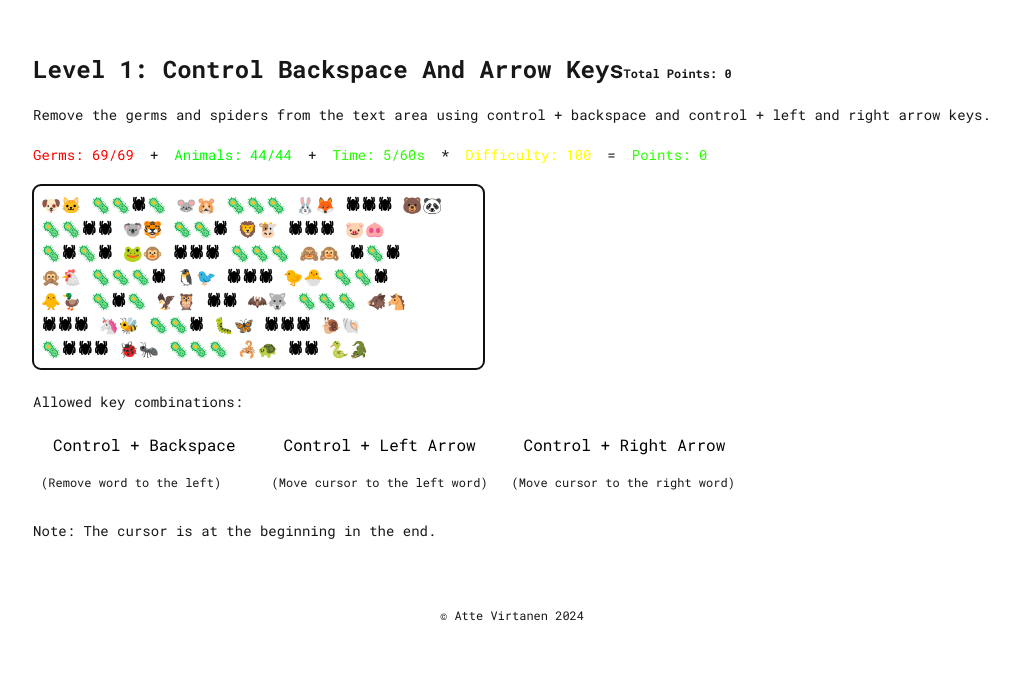
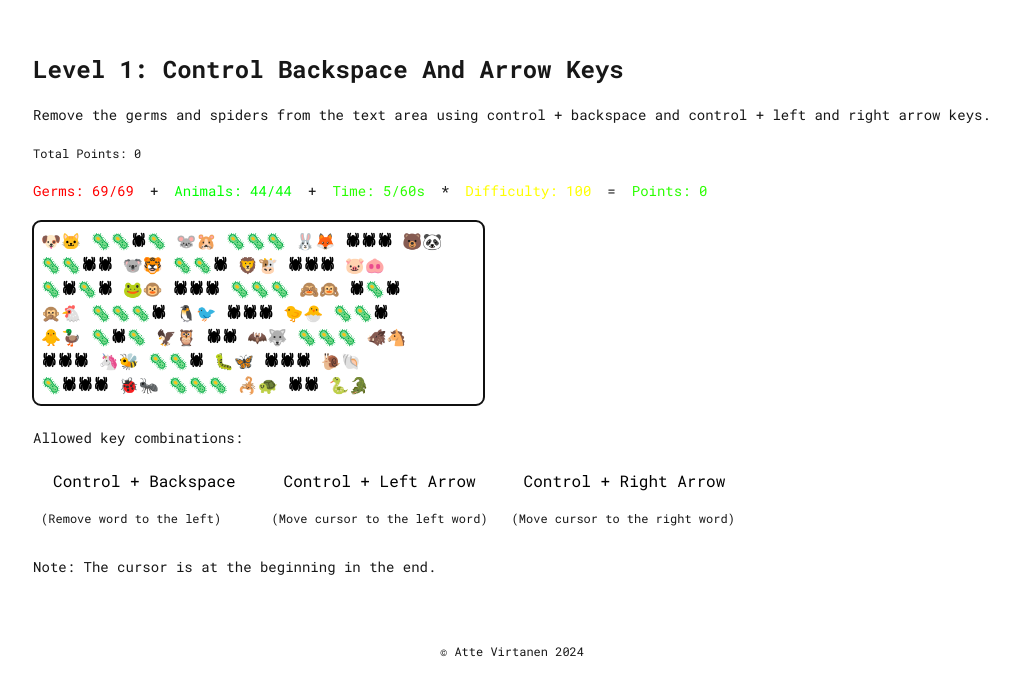
Before and after one commit to AtteBox/text-edit-practice, a Next.js app: page / in a window 1280 px wide. Shown: the part 111-806 px from the top of the page, without its empty margins (128-1146 px from the left). Built offline with nearby package versions, Linux system fonts and the light colour scheme.

Commit message:
improve level playability and targets. Show points also on level finished view

```diff
--- a/src/app/page.tsx
+++ b/src/app/page.tsx
@@ -98,7 +98,7 @@ function calcPoints(gameState: ILevelState, level: ILevel) {
     0
   );
   return Math.max(
-    Math.floor((germRatio + animalRatio + timeRatio) * level.pointCoefficient),
+    Math.floor((germRatio + 2 * animalRatio + timeRatio) * level.pointCoefficient),
     0
   );
 }
@@ -208,7 +208,7 @@ const levels: ILevel[] = [
     cursorStartPos: "start",
     postLevelMessage:
       "Excellent! You've mastered using the delete key together with control for efficient text editing. In the next level, we will introduce the delete key without control to help editing within words also.",
-    targetTimeSeconds: 90,
+    targetTimeSeconds: 70,
     pointCoefficient: 150,
   },
   {
@@ -217,16 +217,17 @@ const levels: ILevel[] = [
     description:
       "Remove the germs and spiders from the text area using the delete key, solely and together with control, to delete letters and entire germ words.",
       startContent: [
-      "🐶🦠🐱 🕷🕷🕷🕷 🐭🐹🦠 🦠🦠🕷🐰 🦊🐻🦠",
-      "🕷🐼🐨🦠 🐯🕷🦁🐮 🦠🐷🐽🕷 🐸🦠🐵🕷",
-      "🕷🙈🦠🙉 🐶🐱🦠🐭 🦠🦠🕷🕷 🐹🐰🕷🐰",
-      "🦊🐻🕷🦠 🕷🐼🐨🕷 🐯🕷🦁🐮 🕷🦠🐷🐽",
-      "🦠🐸🕷🐵 🕷🙈🦠🙉 🐶🦠🐱🕷 🐭🕷🐹🦠",
-      "🕷🐰🐰🕷 🐻🦊🕷🕷 🦠🐼🐨🦠 🐯🕷🦁🕷",
-      "🐮🕷🦠🐷 🐽🕷🐸🕷 🐵🕷🙈🦠 🐶🐱🕷🐭",
-      "🦠🕷🕷🐹 🐰🕷🐰🦊 🕷🐻🕷🦠 🕷🐼🕷🐨",
-      "🦠🕷🐯🕷 🦁🕷🐮🦠 🕷🐷🕷🐽 🐸🕷🦠🐵",
-      "🕷🙈🕷🙉 🕷🐶🕷🐱 🦠🐭🕷🐹 🦠🕷🐰🕷",
+        "🦠🦠🕷🕷 🐶🐱🦠🐭 🦠🦠🦠🕷 🐹🐰🐰",
+        "🕷🕷🕷🕷 🐻🐼🐶 🦠🐨🐯🦠 🦁🐮🐱",
+        "🦠🦠🦠🕷 🐷🐽🐰 🕷🐸🐵🦠 🐶🦠🐱",
+        "🐭🐹🕷🐰 🐰🕷🐶🐱 🕷🦠🕷🕷 🐻🐼🐶",
+        "🦠🦠🦠🦠 🐨🐯🐷 🦠🐮🐽🦠 🐸🐵🐶",
+        "🐶🐱🦠🐭 🦠🕷🐹🐰 🕷🕷🕷🕷 🐻🐼🐶",
+        "🦠🦠🕷🦠 🐨🐯🕷🐷 🕷🕷🐮🐽 🦠🐸🐵",
+        "🐶🦠🐱🐭 🦠🦠🦠🕷 🐹🦠🐰🐰 🕷🕷🕷🕷",
+        "🦠🦠🦠🦠 🐻🐼🐶 🕷🕷🕷🕷 🐨🐯🐷",
+        "🦠🐮🕷🐽 🐸🐵🦠🦠 🐶🐱🕷🐭 🕷🕷🕷🕷",
+        "🐹🐰🦠🐰 🦠🕷🕷🕷 🐻🐼🕷🐶 🦠🦠🦠🦠",
       ],
     allowedKeyCombinations: [
       ["ctrl", "Delete"],
@@ -240,32 +241,32 @@ const levels: ILevel[] = [
     postLevelMessage:
       "Fantastic! You've effectively master the delete key now. Next we will use all the keys you've learned so far.",
     targetTimeSeconds: 120,
-    pointCoefficient: 150,
+    pointCoefficient: 200,
   },
   {
     title: "Level 5: Mastering All Editing Techniques",
     description:
       "This is the ultimate test! Remove all the germs and spiders from the text using all the key combinations you've learned so far. Use control key combinations for efficient word navigation and deletion, and use normal keys for precise character editing.",
     startContent: [
-      "🐶🕷🐱🦠🐭 🕷🕷🕷🦠 🐹🕷🐰🦠🐰 🦊🕷🐻🦠🐼",
-      "🕷🐨🕷🐯🦠 🦁🕷🐮🦠🐷 🕷🐽🕷🐸🦠🐵",
-      "🕷🙈🦠🕷🙉 🕷🐶🕷🐱🕷🐭 🦠🐹🕷🐰🕷",
-      "🦊🕷🐻🦠🕷🐼 🕷🐨🕷🐯🕷 🦁🕷🐮🦠",
-      "🕷🐷🕷🐽🦠 🐸🕷🦠🐵🕷 🙈🕷🙉🕷🐶",
-      "🦠🐱🕷🐭🕷 🐹🦠🕷🐰🕷🐰 🕷🦊🕷🐻🕷",
+      "🐶🕷🐱🦠🐭 🕷🕷🕷🦠 🕷🕷🕷🦠🕷 🦊🕷🐻🦠🐼",
+      "🕷🐨🕷🐯🦠 🕷🕷🕷🦠🕷 🕷🐽🕷🐸🦠🕷",
+      "🕷🙈🦠🕷🙉 🕷🕷🕷🕷🕷🐭 🦠🦠🕷🐰🕷",
+      "🦊🕷🐻🦠🕷🐼 🐱🐱 🕷🦠🕷🦠🕷 🦁🕷🐮🦠",
+      "🕷🦠🕷🦠🦠 🐸🕷🦠🐵🕷 🦠🕷🦠🕷🦠",
+      "🦠🐱🕷🐭🕷 🦠🦠🕷🦠🕷🐰 🕷🦠🕷🦠🕷",
       "🦠🐼🕷🐨🕷 🐯🕷🦁🕷🐮 🕷🦠🐷🕷🐽",
-      "🕷🐸🕷🦠🐵🕷 🕷🙈🕷🦠🙉 🕷🐶🕷🐱",
-      "🦠🐭🕷🐹🦠 🕷🐰🕷🐰🕷 🦊🕷🐻🕷🦠",
-      "🕷🐼🕷🐨🕷 🐯🕷🦁🕷🐮 🕷🦠🕷🐷🕷",
-      "🐽🕷🐸🦠🕷🐵 🕷🙈🕷🙉🕷 🐶🦠🕷🐱",
-      "🕷🐭🕷🐹🕷🦠 🕷🐰🕷🐰🕷 🦊🕷🐻🕷",
-      "🦠🕷🐼🕷🐨 🕷🐯🕷🦁🕷 🕷🐮🦠🕷🐷",
-      "🕷🐽🕷🐸🕷🦠 🕷🐵🕷🙈🕷 🕷🐶🕷🐱",
-      "🦠🕷🐭🕷🐹 🕷🦠🐰🕷🐰 🕷🦊🕷🐻🕷",
-      "🦠🕷🐼🕷🐨 🕷🐯🕷🦁🕷 🕷🐮🕷🦠🕷",
-      "🦠🕷🐷🕷🐽 🕷🐸🕷🦠🕷 🕷🐵🕷🙈🕷",
-      "🕷🐶🕷🐱🕷 🦠🐭🕷🐹🕷 🕷🐰🕷🐰🕷",
-      "🕷🦊🕷🐻🕷🦠 🕷🐼🕷🐨🕷 🕷🐯🕷🦁",
+      "🕷🦠🕷🦠🦠🕷 🕷🦠🕷🦠🦠 🕷🦠🕷🦠",
+      "🦠🐭🕷🐹🦠 🕷🦠 🐼🐼🐼 🕷🦠🕷 🦠🕷🐻🕷🦠",
+      "🕷🦠🕷🦠🕷 🦠🕷🦁🕷🦠 🕷🦠🕷🦠🕷",
+      "🦠🕷🦠🦠🕷🦠 🕷🦠🕷🦠🕷 🐶🦠🕷🐱",
+      "🕷🐭🕷 🐹🐹 🕷🦠 🕷🦠🕷🦠🕷 🦊🕷🐻🕷",
+      "🦠🕷🦠🕷🦠 🕷🦠🕷🦠🕷 🕷🐮🦠🕷🦠",
+      "🕷🐽🕷🐸🕷🦠 🕷🦠🕷🦠🕷 🕷🐶🕷🐱",
+      "🦠🕷🐭🕷🦠 🕷🦠🦠🕷🦠 🕷🦊🕷🐻🕷",
+      "🦠🕷🐼🕷🦠 🕷🦠🕷🦠🕷 🕷🐮🕷🦠🕷",
+      "🦠🕷🦠🕷🦠 🕷🦠🕷🦠🕷 🕷🦠🕷🦠🕷",
+      "🕷🐶🕷🐱🕷 🦠🦠🕷🦠🕷 🕷🦠🕷🦠🕷",
+      "🕷🦊🕷🐻🕷🦠 🕷🐼🕷🦠🕷 🕷🐯🕷🦁",
       "🕷🦠🕷🐮🕷 🕷🐷🕷🐽🕷 🕷🐸🕷🦠🕷",
     ],
     allowedKeyCombinations: [
@@ -284,7 +285,7 @@ const levels: ILevel[] = [
     postLevelMessage:
       "Outstanding! You've mastered all the editing techniques. You're now a text editing expert!",
     targetTimeSeconds: 180,
-    pointCoefficient: 200,
+    pointCoefficient: 250,
   },
 ];
 
@@ -310,8 +311,6 @@ export default function Home() {
     previousLevels: [],
   });
   const level = levels[gameState.currentLevel - 1];
-  const totalGerms = getGermCount(level.startContent.join(""));
-  const totalAnimals = getAnimalCount(level.startContent.join(""));
   const [currentKeyCombination, setCurrentKeyCombination] = useState<
     string[] | null
   >(null);
@@ -334,14 +333,23 @@ export default function Home() {
 
   const handleKeyDown = (e: KeyboardEvent) => {
     console.log(e.key, e.ctrlKey, e.metaKey, e.altKey, e.shiftKey);
-    const pressedModifierCount = [e.ctrlKey, e.metaKey, e.altKey, e.shiftKey].filter(pressed => pressed).length;
+    const pressedModifierCount = [
+      e.ctrlKey,
+      e.metaKey,
+      e.altKey,
+      e.shiftKey,
+    ].filter((pressed) => pressed).length;
     for (const keyCombination of level.allowedKeyCombinations) {
       const successfullyHandledKeyCombination = () => {
         setCurrentKeyCombination(keyCombination);
         // propagate the event to the base event handler, and then update the game state
         setTimeout(() => updateGameState(), 0);
-      }
-      if (pressedModifierCount === 0 && keyCombination.length === 1 && e.key === keyCombination[0]) {
+      };
+      if (
+        pressedModifierCount === 0 &&
+        keyCombination.length === 1 &&
+        e.key === keyCombination[0]
+      ) {
         successfullyHandledKeyCombination();
         return;
       }
@@ -407,8 +415,7 @@ export default function Home() {
 
   return (
     <div className="grid grid-rows-[20px_1fr_20px] items-center justify-items-center min-h-screen p-8 pb-20 gap-16 sm:p-20 font-[family-name:var(--font-geist-sans)]">
-      <main
-            className="flex flex-col gap-5 row-start-2 items-center sm:items-start">
+      <main className="flex flex-col gap-5 row-start-2 items-center sm:items-start">
         {
           // grid with two children on top of each other}
         }
@@ -423,6 +430,8 @@ export default function Home() {
             <h1 className="text-2xl font-bold">
               Level {gameState.currentLevel} finished!
             </h1>
+            <GameResultsBar gameState={gameState} level={level} />
+            <LevelResultsBar gameState={gameState} level={level} />
             <p className="text-sm">{level.postLevelMessage}</p>
             <div className="flex flex-col gap-4 items-end self-stretch">
               <button
@@ -459,14 +468,70 @@ export default function Home() {
               transition: "opacity 1s ease",
             }}
           >
-            <h1 className="text-2xl font-bold">
-              {level.title}
+            <h1 className="text-2xl font-bold">{level.title}</h1>
+            <p className="text-sm">{level.description}</p>
+            <GameResultsBar gameState={gameState} level={level} />
+            <LevelResultsBar gameState={gameState} level={level} />
+            <textarea
+              ref={textAreaRef}
+              cols={level.startContent[0].length}
+              rows={level.startContent.length}
+              defaultValue={level.startContent.join("\n")}
+              className="p-2 rounded-lg resize-none text-black font-extrabold"
+              onKeyDown={handleKeyDown}
+              onKeyUp={() => setCurrentKeyCombination(null)}
+            ></textarea>
+            <div>
+              <span className="text-sm">Allowed key combinations:</span>
+              <div className="flex flex-wrap gap-2">
+                {level.allowedKeyCombinations.map((keyCombination, index) => (
+                  <KeyCombinationTag
+                    key={keyCombination.join("-")}
+                    keyCombination={keyCombination}
+                    isPressed={currentKeyCombination === keyCombination}
+                  />
+                ))}
+              </div>
+            </div>
+            <p className="text-sm">
+              Note: The cursor is at the beginning in the {level.cursorStartPos}
+              .
+            </p>
+          </div>
+        )}
+      </main>
+      <footer className="row-start-3 flex gap-6 flex-wrap items-center justify-center">
         <span className="text-xs">
+          © Atte Virtanen {new Date().getFullYear()}
+        </span>
+      </footer>
+    </div>
+  );
+}
+
+function GameResultsBar({
+  gameState,
+  level,
+}: {
+  gameState: IGameState;
+  level: ILevel;
+}) {
+  return <span className="text-xs">
     Total Points: {calcTotalPoints(gameState, level)}
   </span>
-            </h1>
-            <p className="text-sm">{level.description}</p>
-            <div className="flex gap-4">
+}
+
+function LevelResultsBar({
+  gameState,
+  level
+}: {
+  gameState: ILevelState;
+  level: ILevel;
+}) {
+
+  const totalGerms = getGermCount(level.startContent.join(""));
+  const totalAnimals = getAnimalCount(level.startContent.join(""));
+  return <div className="flex gap-4">
   <p
     className="text-sm"
     style={{
@@ -519,41 +584,6 @@ export default function Home() {
     Points: {calcPoints(gameState, level)}
   </p>
 </div>
-            <textarea
-              ref={textAreaRef}
-              cols={level.startContent[0].length}
-              rows={level.startContent.length}
-              defaultValue={level.startContent.join("\n")}
-              className="p-2 rounded-lg resize-none text-black font-extrabold"
-              onKeyDown={handleKeyDown}
-              onKeyUp={() => setCurrentKeyCombination(null)}
-            ></textarea>
-            <div>
-              <span className="text-sm">Allowed key combinations:</span>
-              <div className="flex flex-wrap gap-2">
-                {level.allowedKeyCombinations.map((keyCombination, index) => (
-                  <KeyCombinationTag
-                    key={keyCombination.join("-")}
-                    keyCombination={keyCombination}
-                    isPressed={currentKeyCombination === keyCombination}
-                  />
-                ))}
-              </div>
-            </div>
-            <p className="text-sm">
-              Note: The cursor is at the beginning in the {level.cursorStartPos}
-              .
-            </p>
-          </div>
-        )}
-      </main>
-      <footer className="row-start-3 flex gap-6 flex-wrap items-center justify-center">
-        <span className="text-xs">
-          © Atte Virtanen {new Date().getFullYear()}
-        </span>
-      </footer>
-    </div>
-  );
 }
 
 function KeyCombinationTag({
```
Lines whose indentation alone changed are shown as unchanged.
